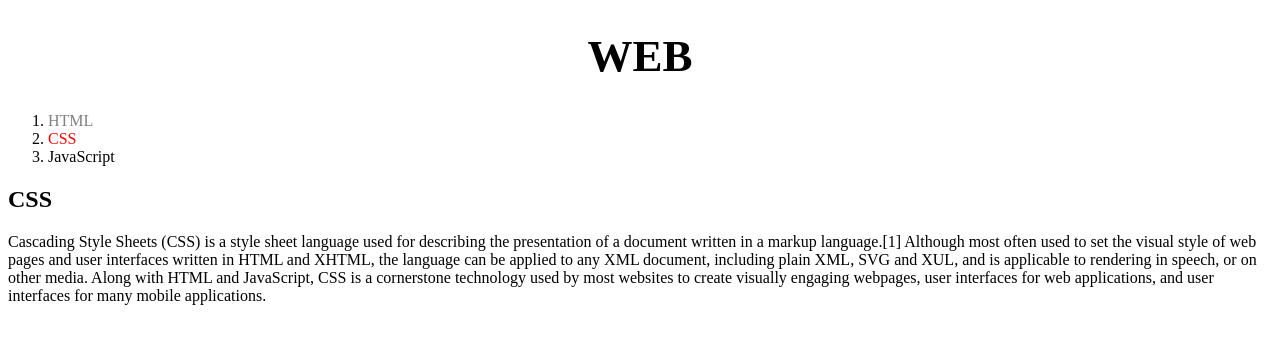
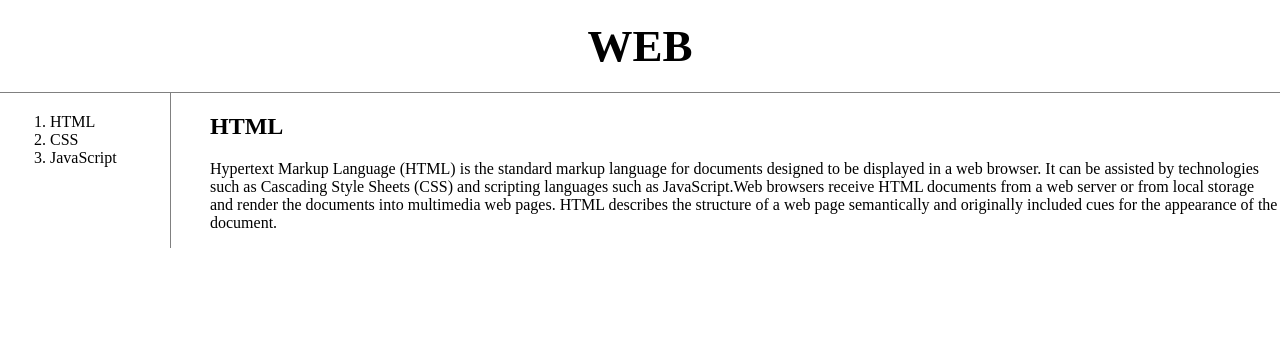
Before and after one commit to krumphy/firstWebServer, a plain HTML site: page 1.html in a window 1280 px wide. Drawn offline with Linux system fonts and the light colour scheme.

Commit message:
after learn css

```diff
--- a/1.html
+++ b/1.html
@@ -3,34 +3,22 @@
   <head>
     <title>WEB - CSS</title>
     <meta charset="utf-8">
-  <style>
-    #active{
-      color: red;
-    }
-    .saw {
-      color: grey;
-    }
-    a {
-      color: black;
-      text-decoration: none;
-    }
-    /* 선택자 우선 순위 id(id(학번, 주민등록 번호)는 중복되어서는 안된다)>class>tag */
-    h1 {
-      font-size: 45px;
-      text-align: center;
-    }
-  </style>
+    <link rel ="stylesheet" href="style.css">
   </head>
   <body>
     <h1><a href="index.html">WEB</a></h1>
+    <div id="grid">
       <ol>
-    <li><a href="1.html" class="saw">HTML</a></li>
-    <li><a href="2.html" class="saw" id="active">CSS</a></li>
+        <li><a href="1.html">HTML</a></li>
+        <li><a href="2.html">CSS</a></li>
         <li><a href="3.html">JavaScript</a></li>
       </ol>
-  <h2>CSS</h2>
+      <div id="article">
+        <h2>HTML</h2>
         <p>
-    Cascading Style Sheets (CSS) is a style sheet language used for describing the presentation of a document written in a markup language.[1] Although most often used to set the visual style of web pages and user interfaces written in HTML and XHTML, the language can be applied to any XML document, including plain XML, SVG and XUL, and is applicable to rendering in speech, or on other media. Along with HTML and JavaScript, CSS is a cornerstone technology used by most websites to create visually engaging webpages, user interfaces for web applications, and user interfaces for many mobile applications.
+          Hypertext Markup Language (HTML) is the standard markup language for documents designed to be displayed in a web browser. It can be assisted by technologies such as Cascading Style Sheets (CSS) and scripting languages such as JavaScript.Web browsers receive HTML documents from a web server or from local storage and render the documents into multimedia web pages. HTML describes the structure of a web page semantically and originally included cues for the appearance of the document.
         </p>
+      </div>
+    </div>
   </body>
 </html>
--- /dev/null
+++ b/style.css
@@ -0,0 +1,42 @@
+#grid{
+  display:grid;
+  grid-template-columns:150px 1fr ;
+}
+#article{
+  padding-left: 60px;
+}
+body{
+  margin:0;
+}
+a {
+  color: black;
+  text-decoration: none;
+}
+/* 선택자 우선 순위 id(id(학번, 주민등록 번호)는 중복되어서는 안된다)>class>tag */
+h1 {
+  font-size: 45px;
+  text-align: center;
+  border-bottom: 1px solid gray;
+  margin:0;
+  padding:20px;
+}
+ol {
+  border-right: 1px solid grey;
+  width:100px;
+  margin:0;
+  padding:20px;
+}
+#grid ol{
+  padding-left: 50px;
+}
+@media(max-width:800px){
+  #grid{
+    display:block;
+  }
+  ol {
+    border-right: none;
+  }
+  h1{
+    border-bottom: none;
+  }
+}
```
Also changed, not shown: 2.html (+5 -0 lines), 3.html (+5 -0 lines), box.html (+11 -2 lines), grid.html (added, +25 -0 lines), index.html (+5 -0 lines), mediaquery.html (added, +23 -0 lines). Lines whose indentation alone changed are shown as unchanged.
